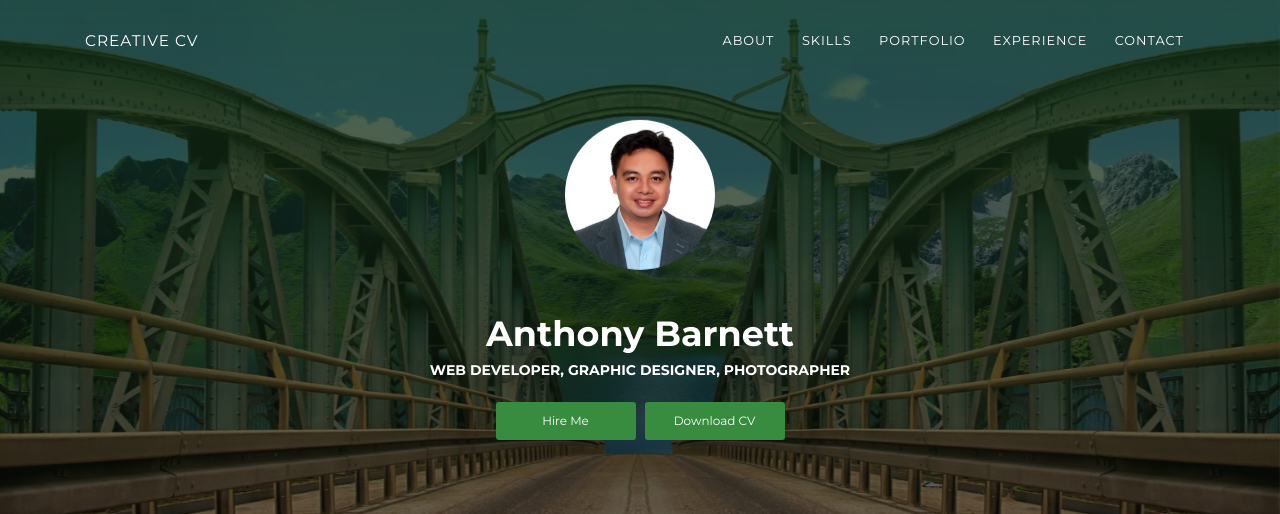
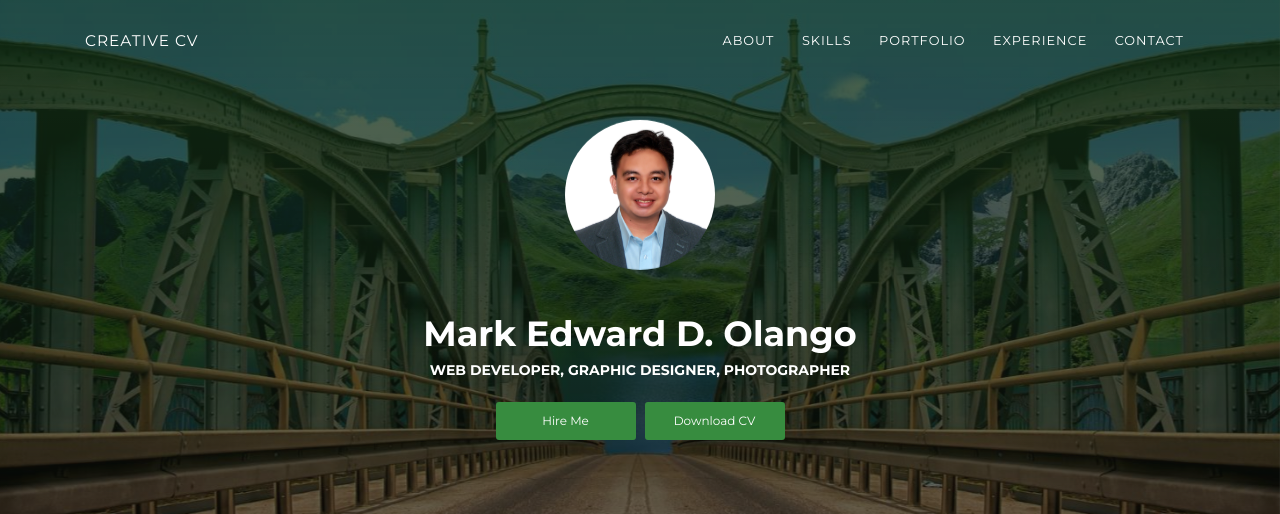
Before and after one commit to olangomark/olangomarked.github.io, a plain HTML site: page index.html in a window 1280 px wide. Shown: the top 514 px of the page. Drawn offline with Linux system fonts and the light colour scheme.

Commit message:
Initial commit

```diff
--- a/index.html
+++ b/index.html
@@ -53,7 +53,7 @@
                                 <div class="cc-profile-image">
                                     <a href="#"><img src="images/mark.jpg" alt="Image" /></a>
                                 </div>
-                                <div class="h2 title">Anthony Barnett</div>
+                                <div class="h2 title">Mark Edward D. Olango</div>
                                 <p class="category text-white">Web Developer, Graphic Designer, Photographer</p><a class="btn btn-primary smooth-scroll mr-2" href="#contact" data-aos="zoom-in" data-aos-anchor="data-aos-anchor">Hire Me</a><a class="btn btn-primary" href="#" data-aos="zoom-in"
                                     data-aos-anchor="data-aos-anchor">Download CV</a>
                             </div>
@@ -62,7 +62,8 @@
                             <div class="container">
                                 <div class="button-container"><a class="btn btn-default btn-round btn-lg btn-icon" href="#" rel="tooltip" title="Follow me on Facebook"><i class="fa fa-facebook"></i></a>
                                     <a class="btn btn-default btn-round btn-lg btn-icon" href="#" rel="tooltip" title="Follow me on Twitter"><i class="fa fa-twitter"></i></a>
-                                    <a class="btn btn-default btn-round btn-lg btn-icon" href="#" rel="tooltip" title="Follow me on Google+"><i class="fa fa-google-plus"></i></a><a class="btn btn-default btn-round btn-lg btn-icon" href="#" rel="tooltip" title="Follow me on Instagram"><i class="fa fa-instagram"></i></a></div>
+                                    <a class="btn btn-default btn-round btn-lg btn-icon" href="#" rel="tooltip" title="Follow me on Google+"><i class="fa fa-google-plus"></i></a><a class="btn btn-default btn-round btn-lg btn-icon" href="#" rel="tooltip"
+                                        title="Follow me on Instagram"><i class="fa fa-instagram"></i></a></div>
                             </div>
                         </div>
                     </div>
```
